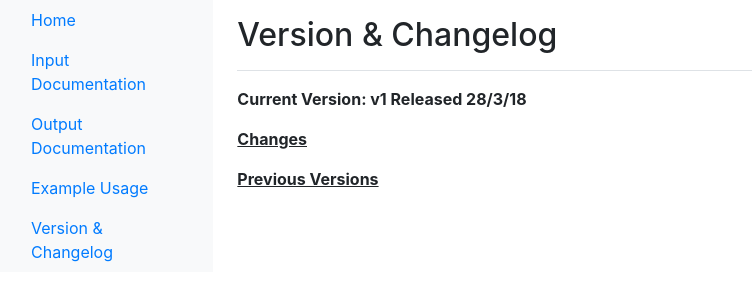
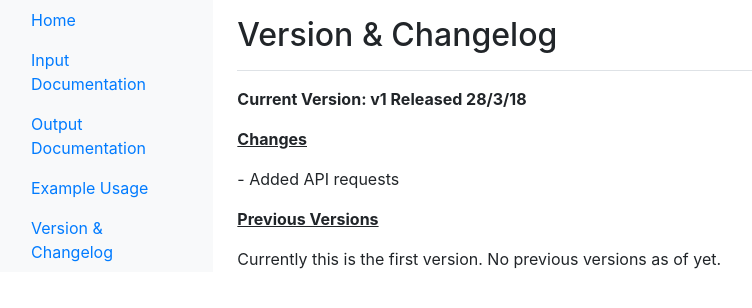
Before and after one commit to JoshuaKilazoglou/seng3011, a Flask app: page /version in a window 1280 px wide. Shown: the part 40-348 px from the top of the page, without its empty margins (0-752 px from the left). Run offline with Flask 2, Linux system fonts and the light colour scheme; some libraries are stand-ins or nearby versions.

Commit message:
added version stuff

```diff
--- a/templates/version.html
+++ b/templates/version.html
@@ -10,6 +10,10 @@
 <strong>Current Version: v1 Released 28/3/18</strong>
 <p></p><u><strong>Changes</strong></u>
 <p></p>
+- Added API requests
+<p></p>
 <u><strong>Previous Versions</strong></u>
+<p></p>
+Currently this is the first version. No previous versions as of yet.
 </html>
 {% endblock %}
```
